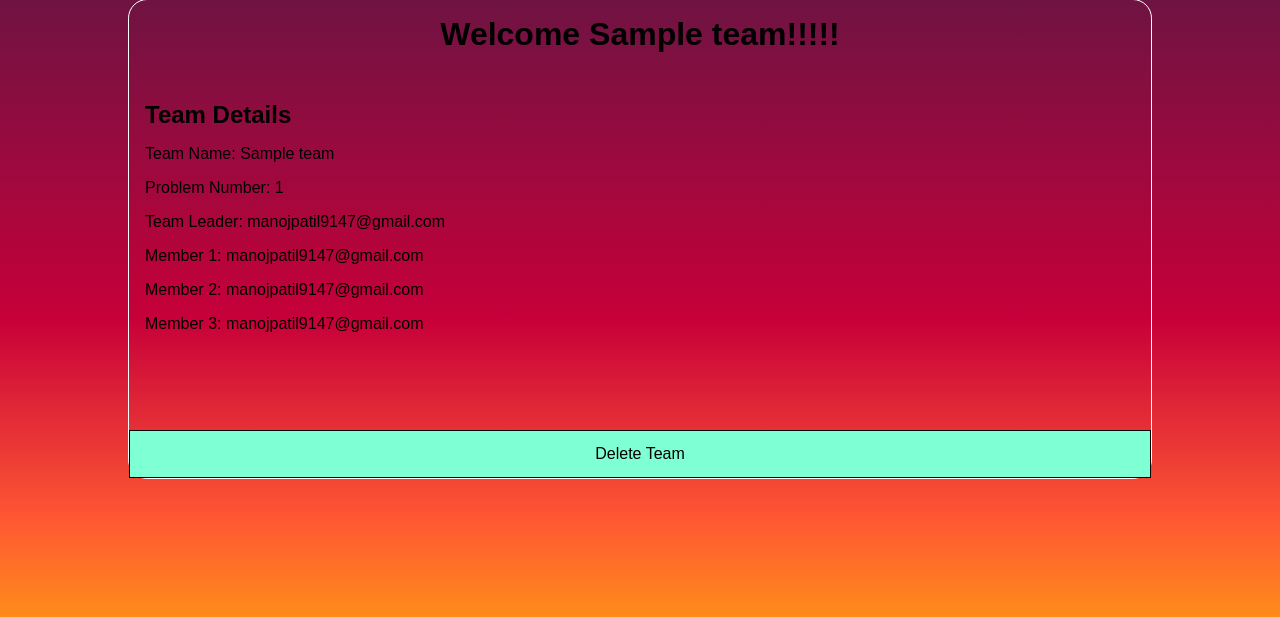
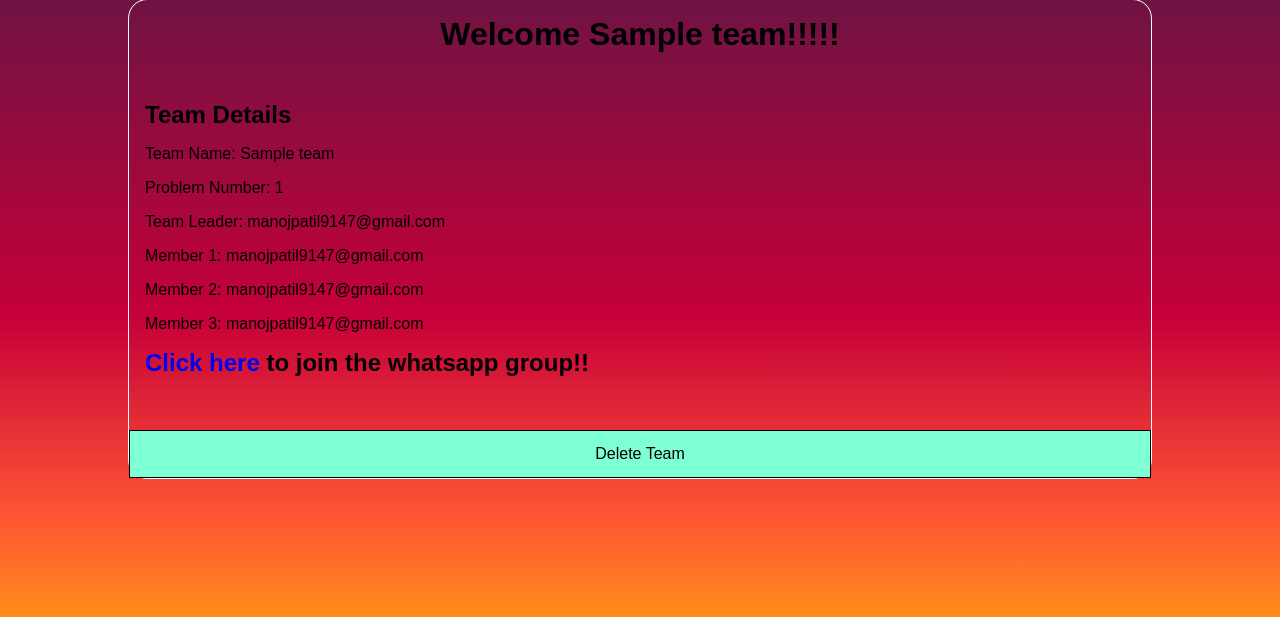
Before and after one commit to 9147/ACM_Nexus, a Django app: page /registration/ in a window 1280 px wide. Shown: the part 81-698 px from the top of the page. Run offline with Django 5.2, Linux system fonts and the light colour scheme; a user stored in the database is signed in; data comes from the database, SQL or seed files in the repository; both versions use the stored data as it was after the commit; tables that the repository leaves empty hold one stand-in row (values such as "Sample post"); some libraries are stand-ins or nearby versions; some web fonts are replaced.

Commit message:
some changes

```diff
--- a/MainApp/templates/MainApp/registered.html
+++ b/MainApp/templates/MainApp/registered.html
@@ -25,6 +25,7 @@
             <p>Member 1: {{team.team_member1}}</p>
             <p>Member 2: {{team.team_member2}}</p>
             <p>Member 3: {{team.team_member3}}</p>
+            <h2><a href="https://chat.whatsapp.com/KYDljOQMUI0GoWQqZ7Fiou">Click here</a> to join the whatsapp group!!</h2>
     </div>
             {% if user.email == team.team_leader.email %}<div class="buttons">
                 <div class="button-container">
```
Also changed, not shown: db.sqlite3.
